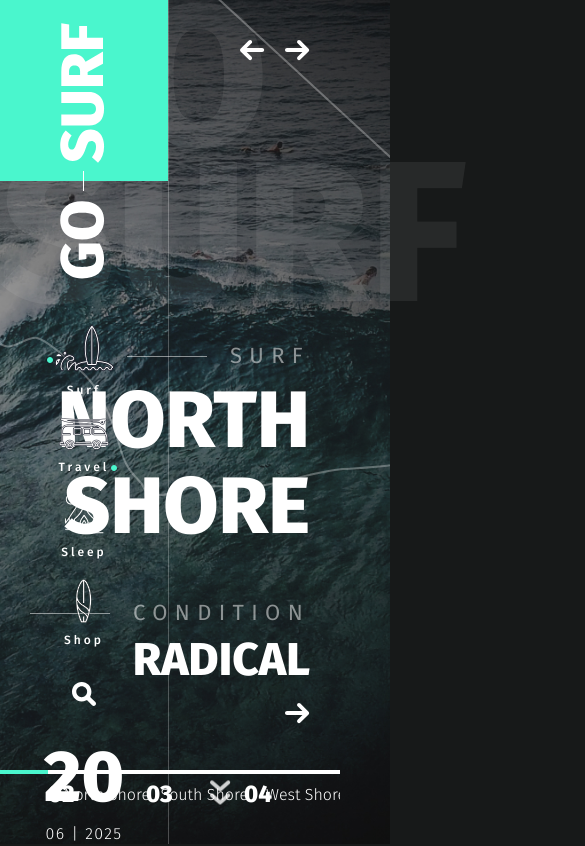
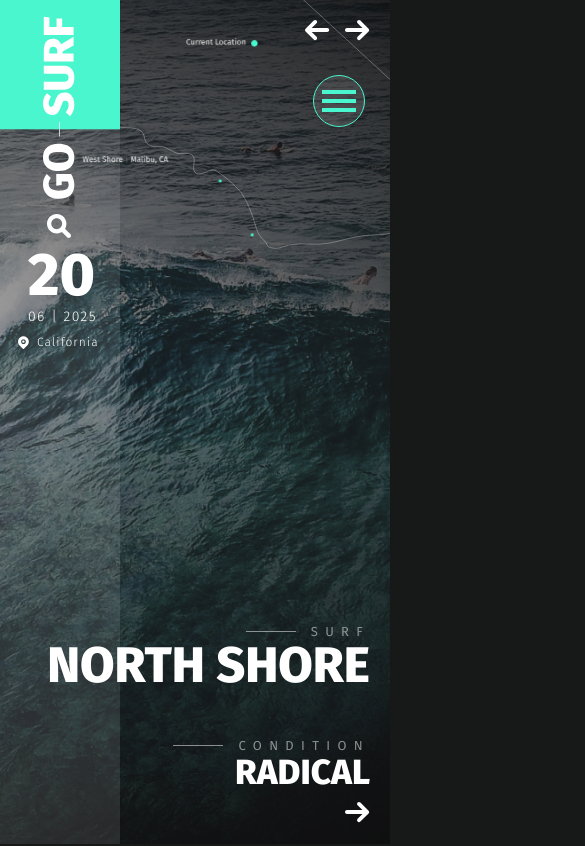
Before and after one commit to Rendow/surfing-landing, a website: page app/index.html in a window 390 px wide. Shown: the top 846 px of the page, 585 px wide, since content can reach past the window. Drawn offline with nearby package versions, Linux system fonts and the light colour scheme.

Commit message:
first page adaptive

```diff
--- a/app/index.html
+++ b/app/index.html
@@ -93,12 +93,20 @@
           />
         </svg>
       </div>
+      <div class="menu-btn">
+        <div class="menu-btn__inner">
+          <div class="menu-btn__line"></div>
+          <div class="menu-btn__line"></div>
+          <div class="menu-btn__line"></div>
+        </div>
+      </div>
       <div class="header__aside">
         <div class="logo">
           <a href="#">
             <img src="img/logo.svg" alt="" />
           </a>
         </div>
+
         <nav class="menu">
           <ul class="menu__list">
             <li>
@@ -206,7 +214,7 @@
         </div>
       </div>
     </header>
-    <div class="container">
+    <!-- <div class="container">
       <section class="surf">
         <div class="title">
           <span>
@@ -1658,7 +1666,7 @@
           <a href="#" class="btn"> go <span>surf</span> </a>
        <div class="footer__copy">© Go-Surf 2022. All Rights Reserved.</div>
       </footer>
-    </div>
+    </div> -->
 
     <script src="https://ajax.googleapis.com/ajax/libs/jquery/3.4.1/jquery.min.js"></script>
     <script src="js/libs.min.js"></script>
--- a/app/js/main.js
+++ b/app/js/main.js
@@ -88,6 +88,9 @@ $(function () {
     $('.surfboard-box__circle').on('click',function(){
       $(this).toggleClass('active')
     })
+    $('.menu-btn').on('click',function(){
+      $('.menu').toggleClass('active')
+    })
 
 
 });
--- a/app/scss/_media.scss
+++ b/app/scss/_media.scss
@@ -0,0 +1,190 @@
+@media (max-width: 1440px) {
+  .logo {
+    img {
+      width: 120px;
+    }
+  }
+  .header__title {
+    width: 20px;
+    left: 60px;
+    line-height: 108px;
+    font-size: 130px;
+  }
+  .menu {
+    padding-top: 10px;
+  }
+  .header__search {
+    padding-bottom: 8px;
+  }
+  .header__date {
+    font-size: 60px;
+    span {
+      font-size: 14px;
+      padding-top: 0;
+      margin-bottom: 5px;
+    }
+  }
+  .header__arrows {
+    left: 130px;
+  }
+}
+@media (max-width: 1366px) {
+  .header__aside {
+    height: 130px;
+    padding-right: 25px;
+    background-color: rgba(#fff, 0.1);
+    border-right: none;
+    display: flex;
+    text-align: left;
+  }
+  .menu {
+    padding-top: 0;
+  }
+  .menu__list {
+    text-align: center;
+    li {
+      display: inline-block;
+    }
+    a {
+      padding: 15px;
+    }
+  }
+  .header__search {
+    padding: 50px 15px 15px;
+  }
+  .header__date {
+    padding: 15px;
+    padding-top: 24px;
+  }
+  .header__location {
+    margin-top: 54px;
+  }
+  .slider-item__info-title {
+    font-size: 65px;
+  }
+  .header__arrows {
+    left: 20px;
+    bottom: 20px;
+  }
+}
+@media (max-width: 1340px) {
+  .header__map {
+    svg {
+      width: 500px;
+      height: 250px;
+    }
+  }
+  .slider-arrows {
+    top: 20px;
+    right: 20px;
+  }
+  .slider-arrows__left {
+    right: 60px;
+  }
+}
+@media (max-width: 1040px) {
+  .header__arrows {
+    display: none;
+  }
+  .menu-btn {
+    display: flex;
+  }
+  .menu {
+    background-color: #000;
+    z-index: 22;
+    position: absolute;
+    top: 0;
+    left: 0;
+    right: 0;
+    bottom: 0;
+    padding-top: 16px;
+    display: flex;
+    justify-content: center;
+    align-items: center;
+    transform: translateX(-103%);
+    transition: all 0.5s;
+    &.active {
+      transform: translateX(0);
+    }
+  }
+
+  .header__search {
+    padding: 50px 5px 15px 10px;
+  }
+  .slider-item__info {
+    right: 20px;
+    bottom: 17px;
+  }
+  .headline-left {
+    font-size: 16px;
+    line-height: 18px;
+    padding-left: 65px;
+  }
+  .slider-item__info-title {
+    line-height: 60px;
+  }
+  .slider-item__info-text {
+    line-height: 33px;
+    margin-bottom: 17px;
+  }
+  .headline-left::before {
+    width: 50px;
+  }
+  .slider-item__info-suptitle {
+    margin-bottom: 5px;
+  }
+  .slider-dotshead {
+    position: absolute;
+    right: 0;
+    left: 0;
+    bottom: 5px;
+    margin: 0 auto;
+  }
+  .dots-box {
+    width: 125px;
+  }
+  .dots-box__name {
+    line-height: 18px;
+  }
+  .dots-box__number {
+    font-size: 18px;
+  }
+}
+@media (max-width: 950px) {
+  .slider-dotshead {
+    display: none;
+  }
+}
+@media (max-width: 767px) {
+}
+@media (max-width: 460px) {
+	.header__aside{
+		display: block;
+		height: 100vh;
+		padding-right: 0;
+	}
+	.header__search {
+		padding: 10px 24px 0px 47px;
+	}
+	.header__date {
+		padding: 0 0 0 28px;
+	}
+	.header__location {
+		margin: 5px 0 0 18px;
+	}
+	.slider-item__info-title {
+		font-size: 50px;
+		line-height: 46px;
+	}
+	.slider-item__info-text {
+		line-height: 26px;
+		font-size: 35px;
+	}
+	.headline-left {
+		font-size: 13px;
+		line-height: 11px;
+	}
+	.header__title{
+		display: none;
+	}
+}
--- a/app/scss/style.scss
+++ b/app/scss/style.scss
@@ -80,6 +80,37 @@
     }
   }
 }
+.menu-btn{
+  width: 50px;
+  height: 50px;
+  align-items: center;
+  justify-content: center;
+  border: 1px solid $green;
+  position: absolute;
+  border-radius: 50%;
+  right: 25px;
+  top: 75px;
+  z-index: 20;
+  background-color: rgba(255,255,255,.1);
+  transition: all 0.3s;
+  display: none;
+  &__line{
+    height: 4px;
+    background-color: $green;
+    & + .menu-btn__line{
+      margin-top: 5px;
+    }
+
+  }
+  &__inner{
+    width: 34px;
+  }
+  &:hover{
+    transition: all 0.3s;
+    border: 1px solid #fff;
+  }
+}
+
 .header__date {
   font-weight: 800;
   font-size: 72px;
@@ -92,13 +123,13 @@
     line-height: 19px;
 
     letter-spacing: 1.4px;
-    margin-bottom: 30px;
+    margin-bottom: 18px;
     display: block;
   }
 }
 .header__search {
   padding-top: 15px;
-  padding-bottom: 35px;
+  padding-bottom: 24px;
 }
 .header__location {
   display: inline-block;
@@ -514,8 +545,8 @@
   background-image: url(../img/shop-bg.png);
   background-repeat: no-repeat;
   background-position: right center;
-  .slider-arrows{
-opacity: .25;
+  .slider-arrows {
+    opacity: 0.25;
   }
 }
 .shop__slider {
@@ -585,24 +616,24 @@ opacity: .25;
   font-size: 18px;
   line-height: 40px;
 }
-.surfboard{
+.surfboard {
   position: relative;
 }
-.surfboard-box{
+.surfboard-box {
   position: absolute;
 }
-.surfboard__position-1{
+.surfboard__position-1 {
   right: 40px;
   top: 215px;
 }
-.surfboard__position-2{
+.surfboard__position-2 {
   right: 218px;
   top: 298px;
 }
-.surfboard__position-3{
+.surfboard__position-3 {
   bottom: 50px;
   left: 52px;
-  .surfboard-box__content{
+  .surfboard-box__content {
     padding-left: 0;
     padding-right: 104px;
     left: -427px;
@@ -618,7 +649,7 @@ opacity: .25;
     }
   }
 }
-.surfboard-box__circle{
+.surfboard-box__circle {
   cursor: pointer;
   width: 20px;
   height: 20px;
@@ -627,31 +658,30 @@ opacity: .25;
   display: flex;
   justify-content: center;
   background-color: #fff;
-  &.active{
-    .circle-row{
-      transform:translate(-50%,-50%) rotate(0deg);
-      transition: all  .1s;
+  &.active {
+    .circle-row {
+      transform: translate(-50%, -50%) rotate(0deg);
+      transition: all 0.1s;
     }
-
   }
 }
-.surfboard-box__circle.active +  .surfboard-box__content{
+.surfboard-box__circle.active + .surfboard-box__content {
   display: block;
 }
-.circle-row{
+.circle-row {
   background-color: $green;
   position: absolute;
   width: 12px;
   height: 2px;
   top: 10px;
-    left: 10px;
-    transform:translate(-50%,-50%) rotate(0deg);
-  & + .circle-row{
-    transition: all  .1s;
-    transform:translate(-50%,-50%) rotate(90deg);
+  left: 10px;
+  transform: translate(-50%, -50%) rotate(0deg);
+  & + .circle-row {
+    transition: all 0.1s;
+    transform: translate(-50%, -50%) rotate(90deg);
   }
 }
-.surfboard-box__content{
+.surfboard-box__content {
   display: none;
   position: absolute;
   width: 359px;
@@ -671,26 +701,25 @@ opacity: .25;
     left: 0px;
   }
 }
-.footer{
+.footer {
   text-align: center;
   padding: 285px 0 34px;
-  .btn{
-    span{
+  .btn {
+    span {
       padding: 17px 17px 15px;
-      &::after{
+      &::after {
         display: none;
       }
     }
   }
 }
-.footer__copy{
+.footer__copy {
   padding-top: 27px;
   font-weight: 300;
-font-size: 12px;
-line-height: 14px;
-text-align: center;
-letter-spacing: 1.05px;
-
-opacity: 0.5;
+  font-size: 12px;
+  line-height: 14px;
+  text-align: center;
+  letter-spacing: 1.05px;
+  opacity: 0.5;
 }
 @import "media";
```
Also changed, not shown: app/css/style.min.css.
